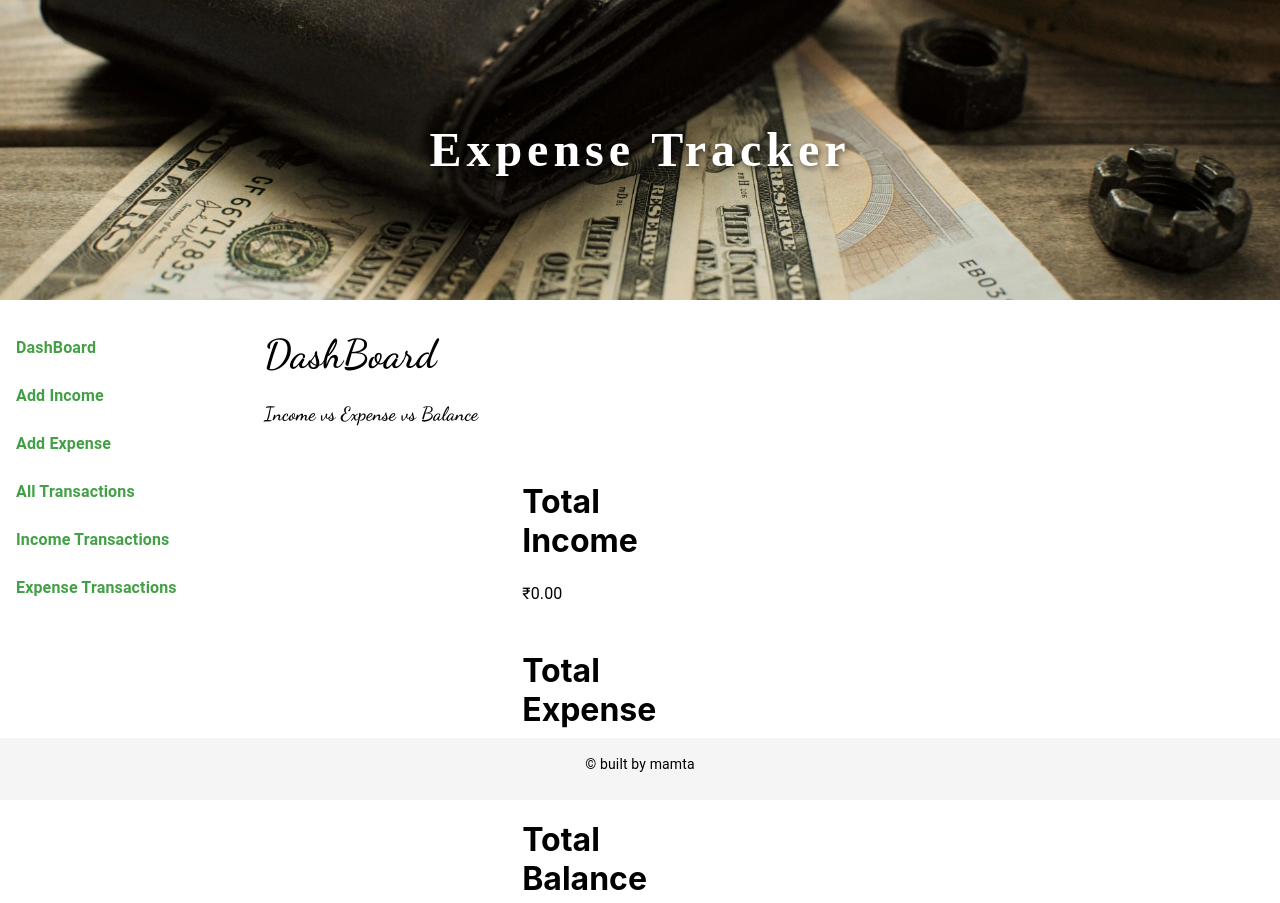
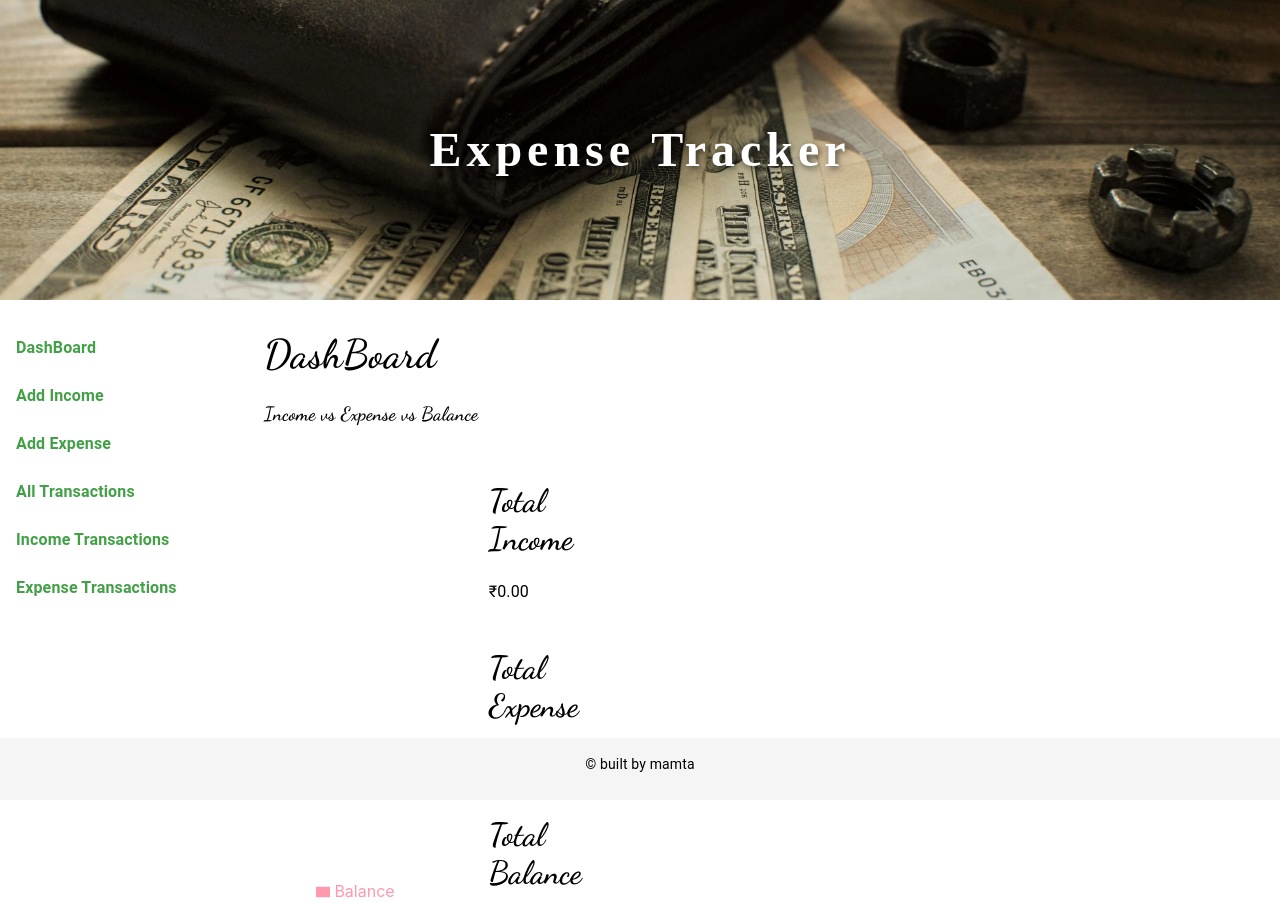
Before and after one commit to codewithMamtaR/expensetracker, a React (Create React App) app: page /dashboard in a window 1280 px wide. Shown: the top 903 px of the page. Built offline with nearby package versions, Linux system fonts and the light colour scheme.

Commit message:
piechart corrected again

```diff
--- a/src/pages/DashBoard.jsx
+++ b/src/pages/DashBoard.jsx
@@ -38,10 +38,10 @@ const DashBoard = ()=>{
 
       <Box sx={{  display: "flex", flexDirection: isLaptop ? "row" : "column", gap: 4,width: "100%"  }} >
 
-      <Box  sx={{ minHeight: isLaptop ? 500 : 300 ,  minWidth: isLaptop ? "90%" : "100%",flex: 1,overflow: "visible"  }}>
+      <Box  sx={{ minHeight: isLaptop ? 500 : 300 ,  minWidth: isLaptop ? "90%" : "100%",flex: 1,overflow: "visible",position: "relative"  }}>
       <ResponsiveContainer width="100%" height={isLaptop ? 500 : 300}   overflow="visible">
 
-      <PieChart >
+      <PieChart margin={{ top: 20, right: 40, left: 40, bottom: 20 }} >
         <Pie
           data={data}
           cx="50%"
@@ -70,17 +70,17 @@ const DashBoard = ()=>{
       <Box   sx={{ flex: 1,display: "flex",flexDirection: "column",gap: 3}}>
 
             <Box>
-                <Box component="h1">Total Income</Box>
+                <Box component="h1" sx={{fontFamily: "Dancing Script"}}>Total Income</Box>
                 <Typography>₹{totalIncome.toFixed(2)}</Typography>
             </Box>
 
             <Box>
-                <Box component="h1" >Total Expense</Box>
+                <Box component="h1" sx={{fontFamily: "Dancing Script"}} >Total Expense</Box>
                 <Typography>₹{totalExpense.toFixed(2)}</Typography>
             </Box>
 
             <Box>
-              <Box component="h1">Total Balance</Box>
+              <Box component="h1" sx={{fontFamily: "Dancing Script"}}>Total Balance</Box>
               <Typography>₹{totalBalance.toFixed(2)}</Typography>
            </Box>
     </Box>
```
